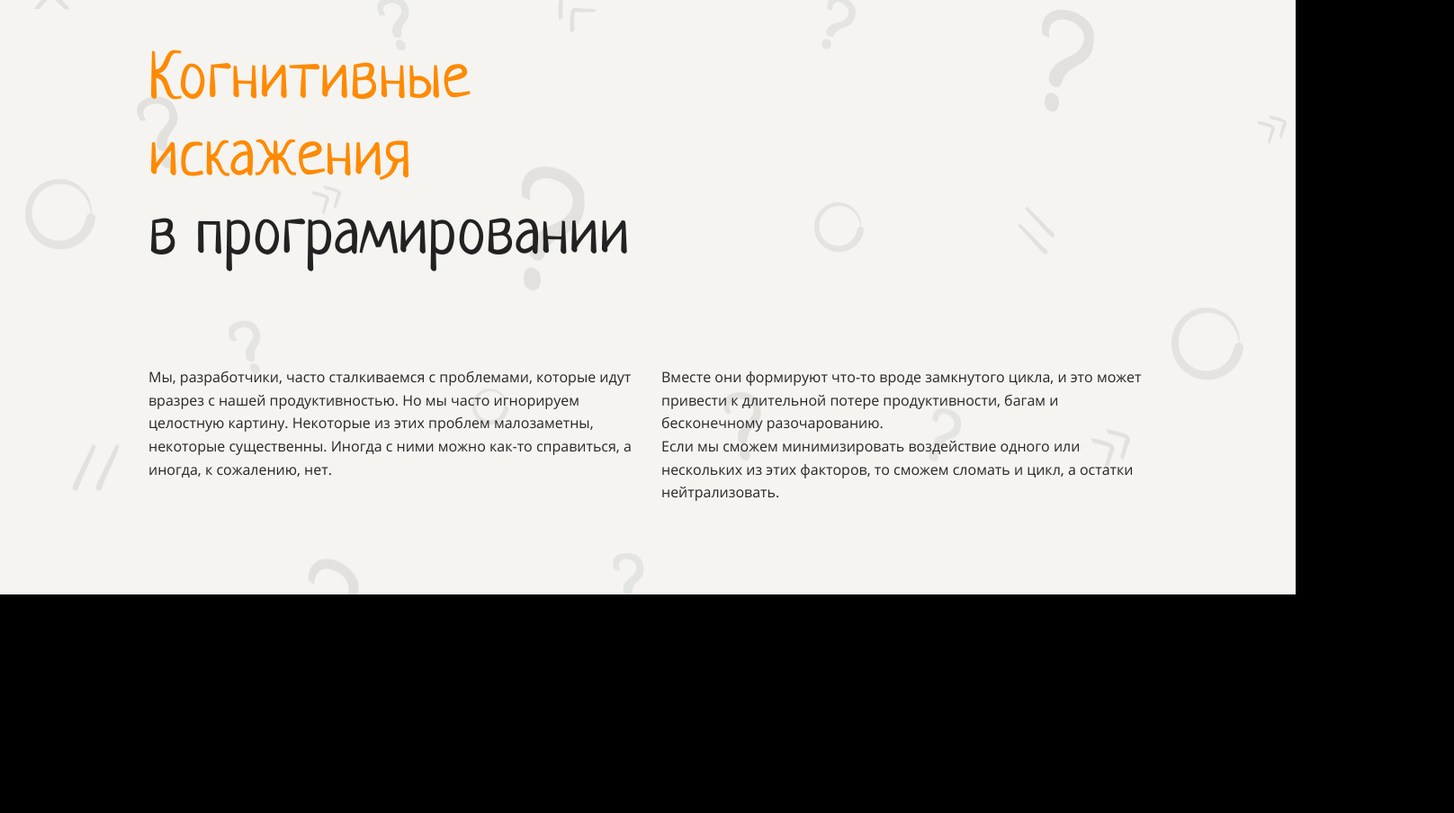
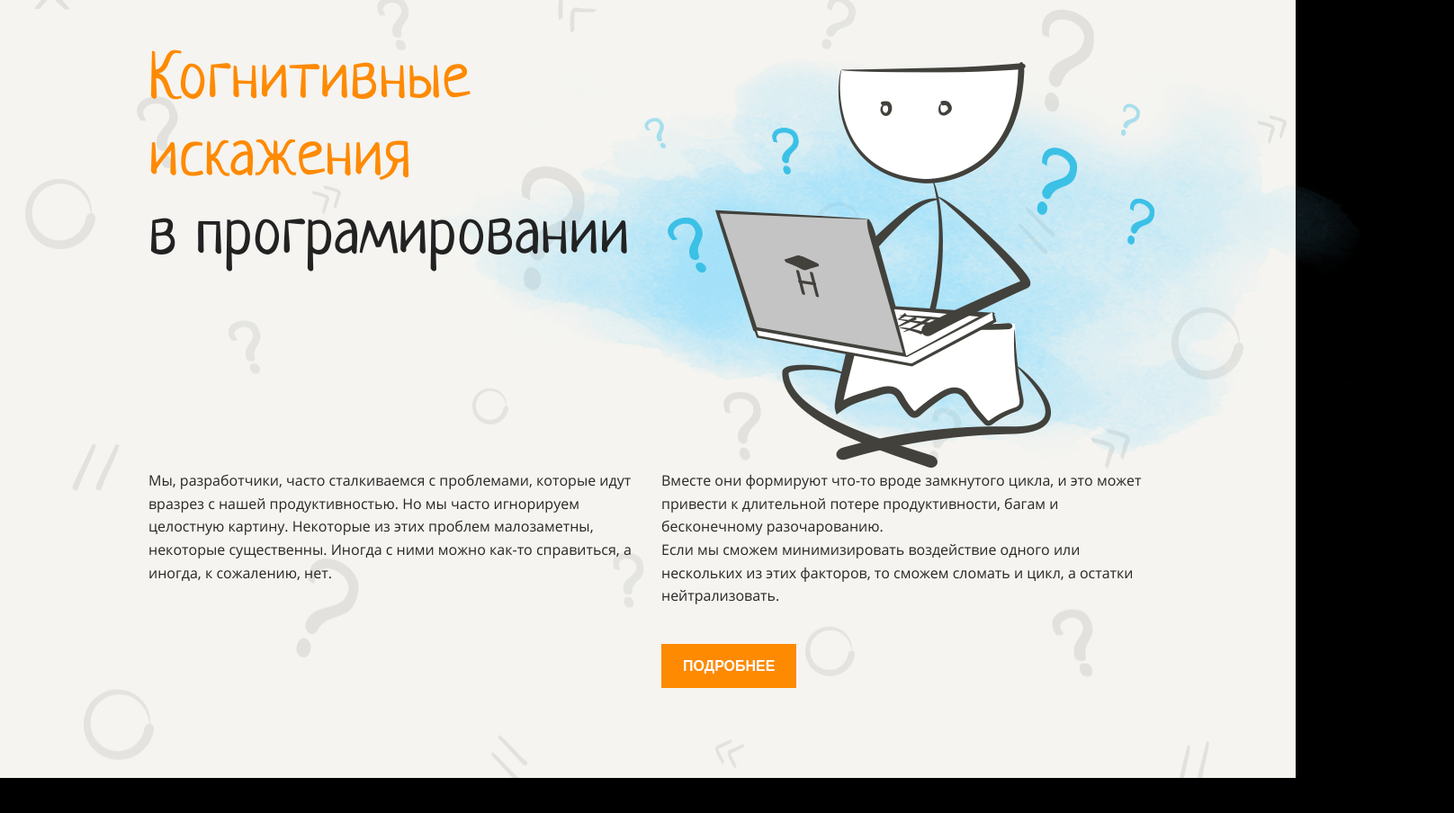
Before and after one commit to Mhexlet/layout-designer-project-lvl1, a website: page src/index.html in a window 1280 px wide. Shown: the part 52-956 px from the top of the page at 90% size, 1616 px wide, since content can reach past the window. Drawn offline with Linux system fonts and the light colour scheme.

Commit message:
header is complit

```diff
--- a/src/index.html
+++ b/src/index.html
@@ -18,17 +18,20 @@
                         class='body-color-main'>искажения</span><br>в
                     програмировании</h1>
             </main>
-
+            <div class="header-image"><img src="images/main.png" alt="Когнитивные искажения"></div>
             <article class="columns-2 p-fonts p-standart-size p-standart-color">
                 <p>Мы, разработчики, часто сталкиваемся с проблемами, которые идут вразрез с нашей продуктивностью. Но
                     мы часто игнорируем целостную картину. Некоторые из этих проблем малозаметны, некоторые существенны.
                     Иногда с ними можно как-то справиться, а иногда, к сожалению, нет.</p>
                 <p>Вместе они формируют что-то вроде замкнутого цикла, и это может привести к длительной потере
                     продуктивности, багам и бесконечному разочарованию.
-                <p>Если мы сможем минимизировать воздействие одного или нескольких из этих факторов, то сможем сломать и
+                <p>Если мы сможем минимизировать воздействие одного или нескольких из этих факторов,
+                    то
+                    сможем сломать и
                     цикл, а остатки нейтрализовать.</p>
                 </p>
             </article>
+            <button class="button-one p-standart-size button-one-text">Подробнее</button>
         </div>
     </header>
 
--- a/src/styles/style.css
+++ b/src/styles/style.css
@@ -45,6 +45,7 @@ body {
 }
 .p-standart-size {
     font-size: 16px;
+    font-weight: 400;
     line-height: 1.6em;
 }
 .p-standart-color {
@@ -111,13 +112,30 @@ header::after, section::after {
 }
 .header-image {
     height: 525px;
+    top: 0;
+    left: 0;
+    margin-top: 55px;
+    margin-left: 461px;
+    display: block;
+    position: absolute;
+    z-index: -1;
+}
+.columns-2 {
     display: block;
     position: relative;
-    border: 1px solid black;
-    top: -100px;
-}
-.columns-2 {
-    padding-top: 100px;
+    padding-top: 215px;
     column-count: 2;
     column-gap: 30px;
 }
+.button-one {
+    background: #fe8a02;
+    padding: 12px 24px 12px 24px;
+    margin-left: 570px;
+    margin-top: 40px;
+    border: 0;
+}
+.button-one-text {
+    color: #fff;
+    font-weight: 700;
+    text-transform: uppercase;
+}
```
